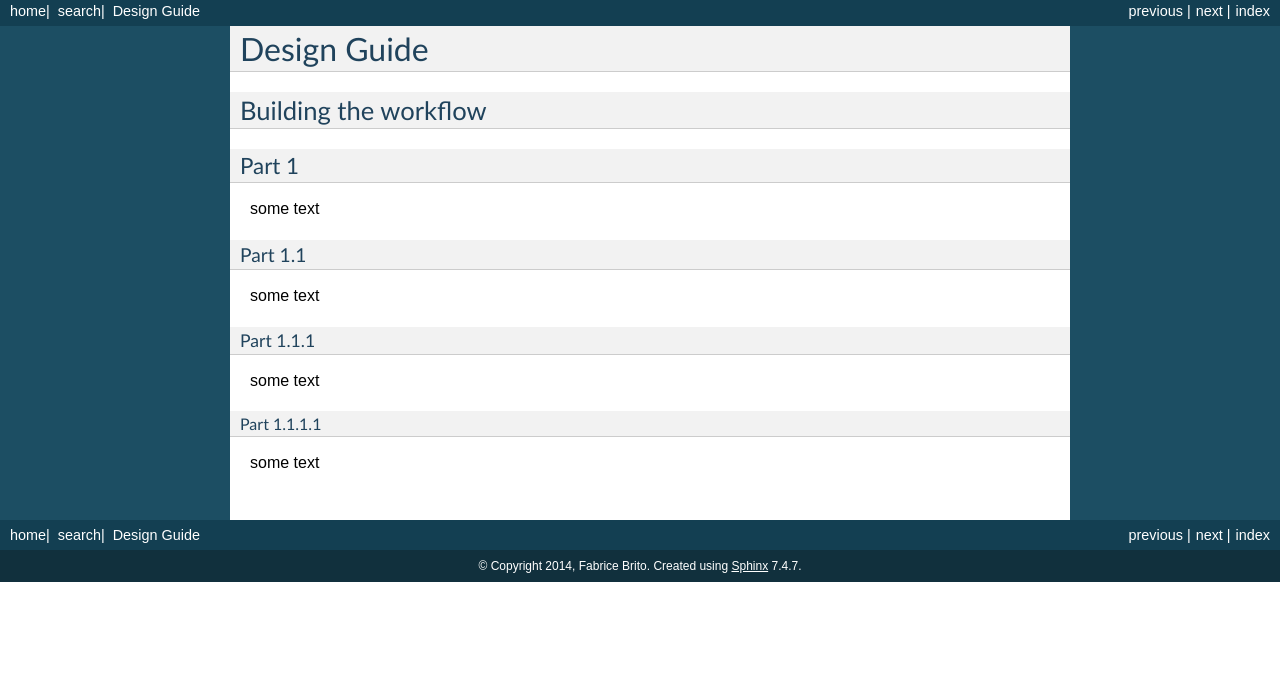
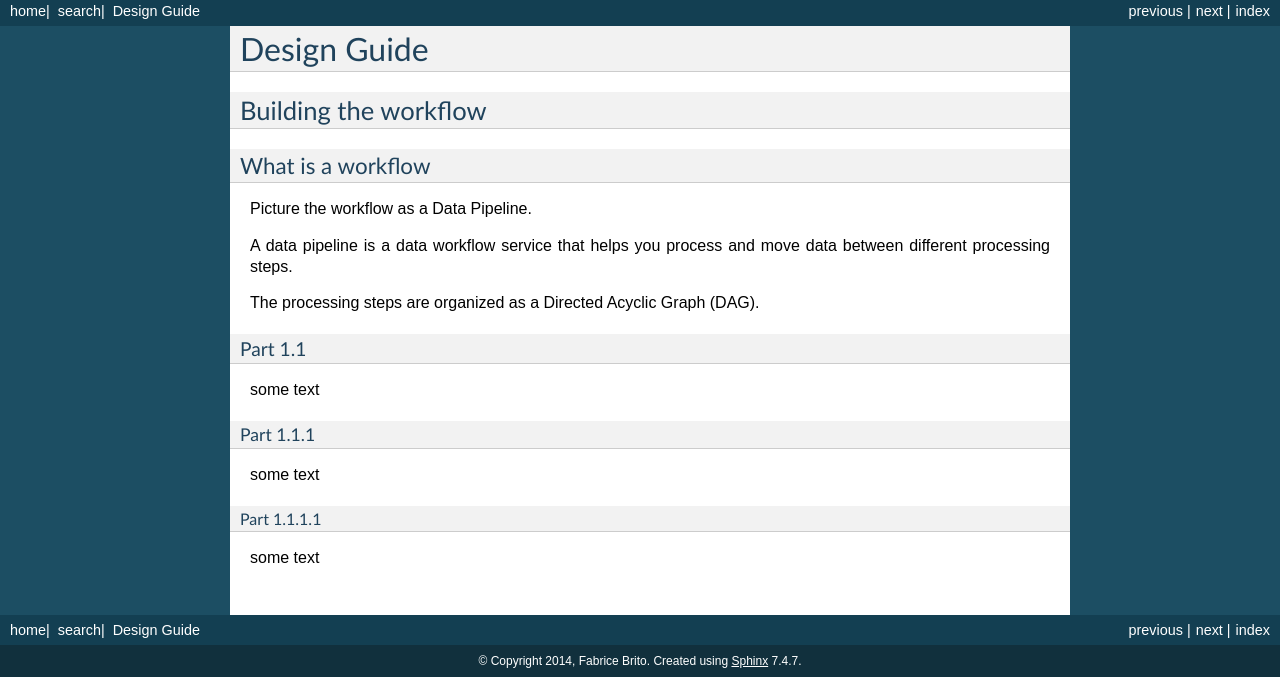
Before and after one commit to Terradue/doc-developer-sandbox, a Sphinx documentation site: the page built from source/design/index.rst, in a window 1280 px wide. Shown: the part 333-1010 px from the top of the page. Built offline with Sphinx 7.4.7, drawn with Linux system fonts in a browser that asks for light colours; before the commit the page ends 915 px from its top, so only the background shows below that.

Commit message:
Update index.rst

```diff
--- a/source/design/index.rst
+++ b/source/design/index.rst
@@ -4,10 +4,14 @@ Design Guide
 Building the workflow
 *********************
 
-Part 1
-======
+What is a workflow
+==================
 
-some text
+Picture the workflow as a Data Pipeline.
+
+A data pipeline is a data workflow service that helps you process and move data between different processing steps.
+
+The processing steps are organized as a Directed Acyclic Graph (DAG).
 
 Part 1.1
 --------
```
